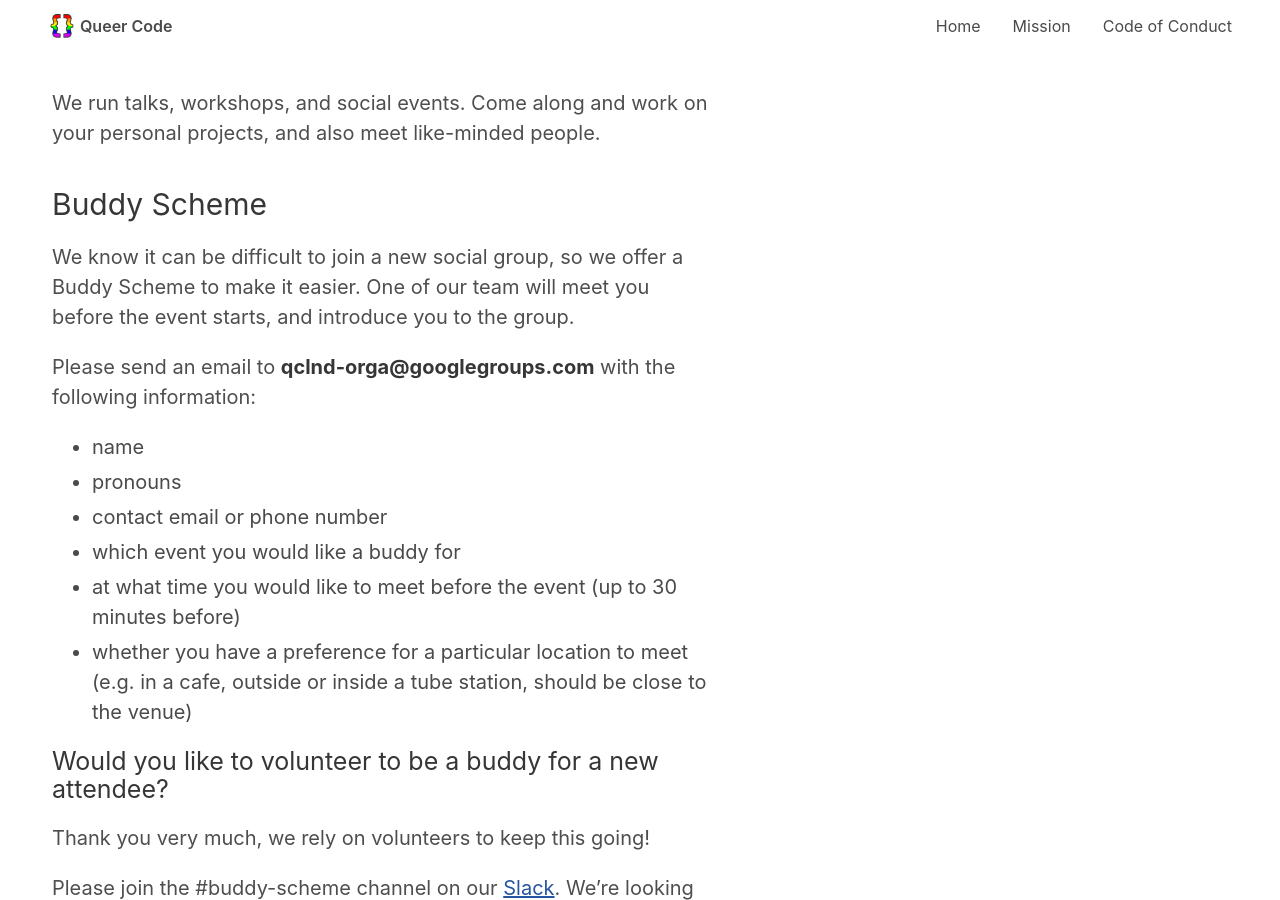
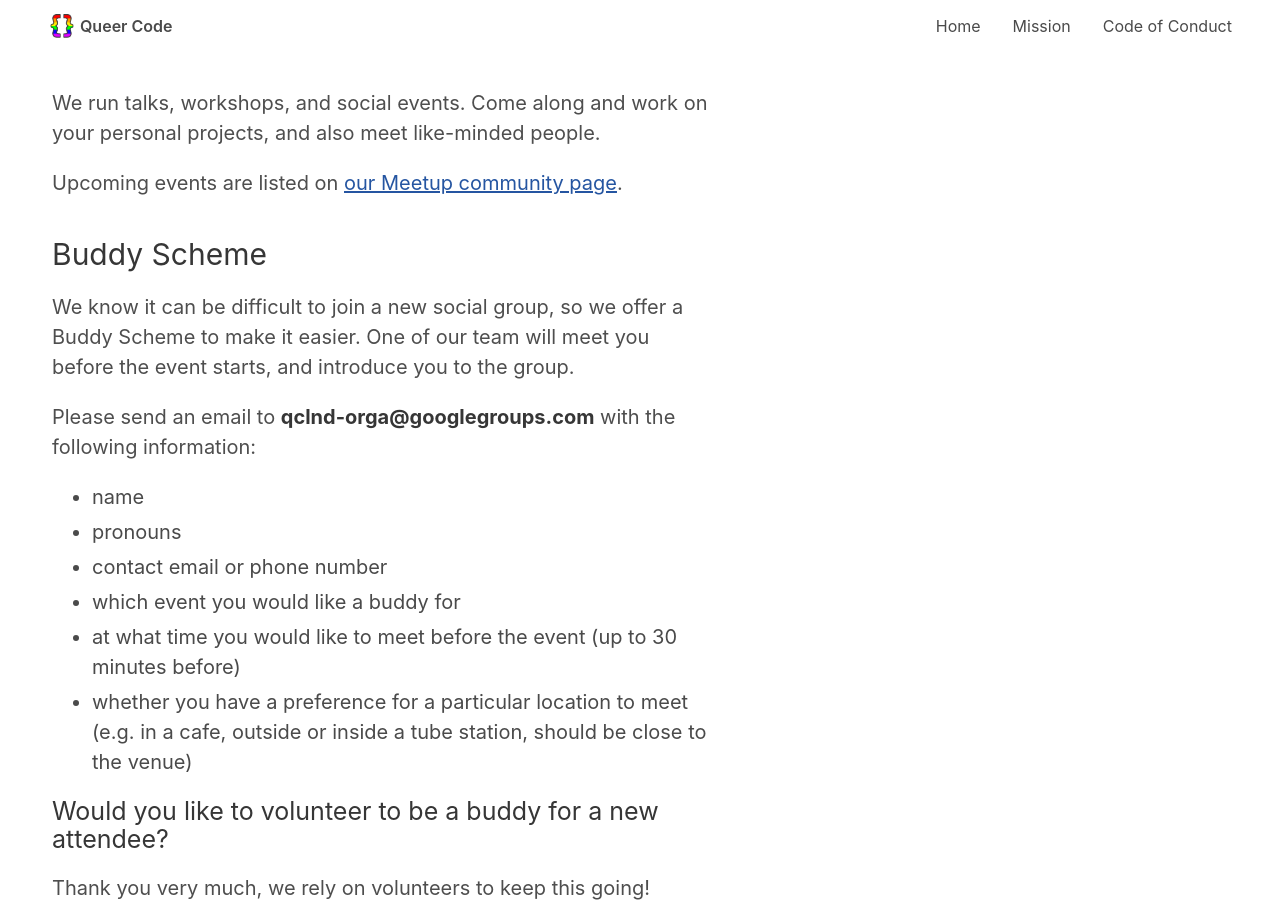
Before and after one commit to QueerCodeOrg/queercodeberlin.github.io, a Jekyll site: the page built from event-info.md, in a window 1280 px wide and 900 px high. Built offline with Jekyll 4.4.1, drawn with Linux system fonts in a browser that asks for light colours.

Commit message:
Add link to our Meetup page

```diff
--- a/event-info.md
+++ b/event-info.md
@@ -4,6 +4,8 @@ layout: text
 ---
 
 We run talks, workshops, and social events. Come along and work on your personal projects, and also meet like-minded people.
+
+Upcoming events are listed on [our Meetup community page](https://www.meetup.com/Queer-Code-London).
 
 ### Buddy Scheme
 
```
